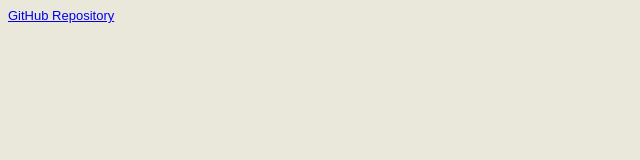
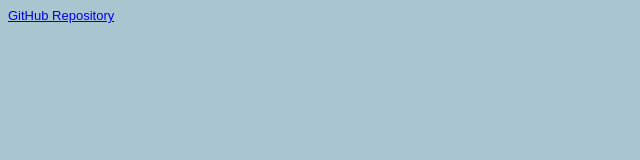
Before and after one commit to verenaro/EIA2_WiSe2021, a plain HTML site: page Steckbrief/steckbrief.htm in a window 1280 px wide. Shown: the whole page, without its empty margins (0-640 px from the left). Drawn offline with Linux system fonts and the light colour scheme.

Commit message:
Hintergrund Änderung blau

```diff
--- a/Steckbrief/steckbrief.htm
+++ b/Steckbrief/steckbrief.htm
@@ -8,7 +8,7 @@
         body {
             font-family: arial;
             font-size: small;
-            background: #eae8da
+            background: #a9c5cf
         }
     </style>
 </head>
```
